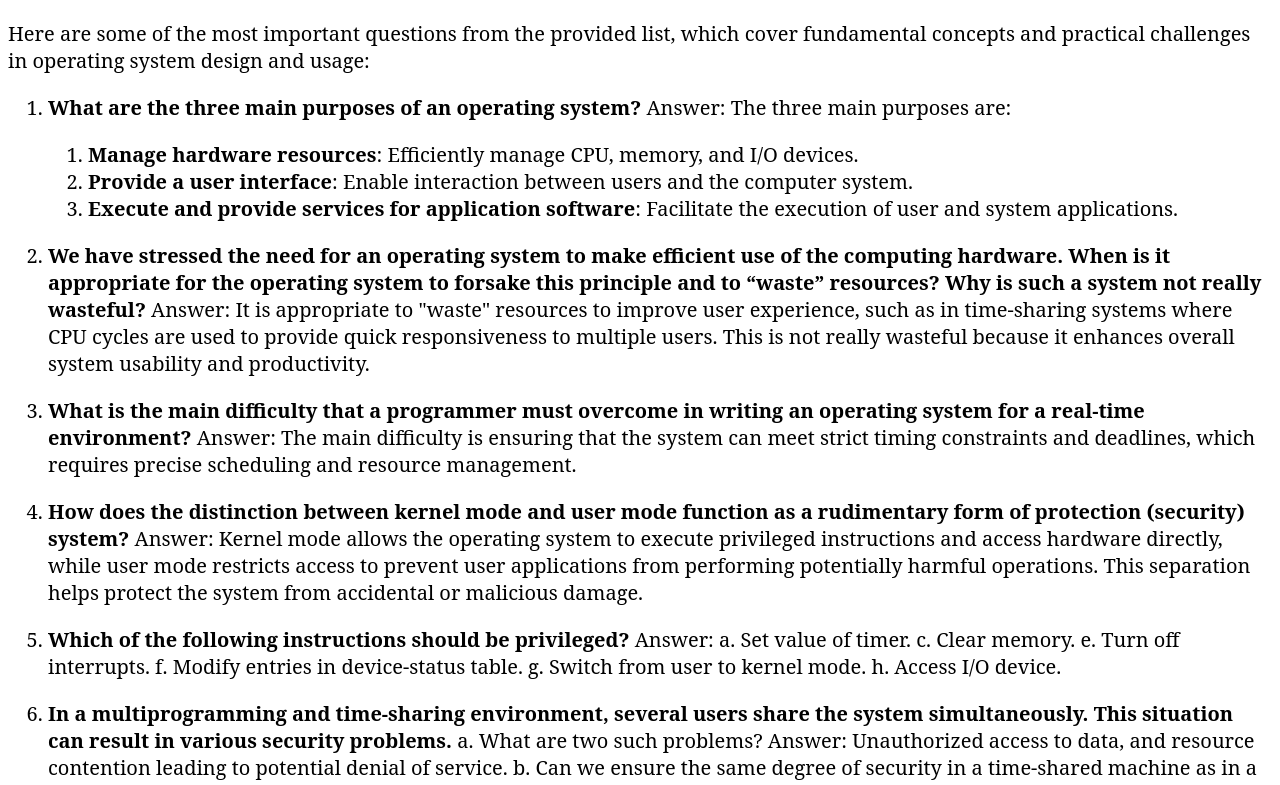
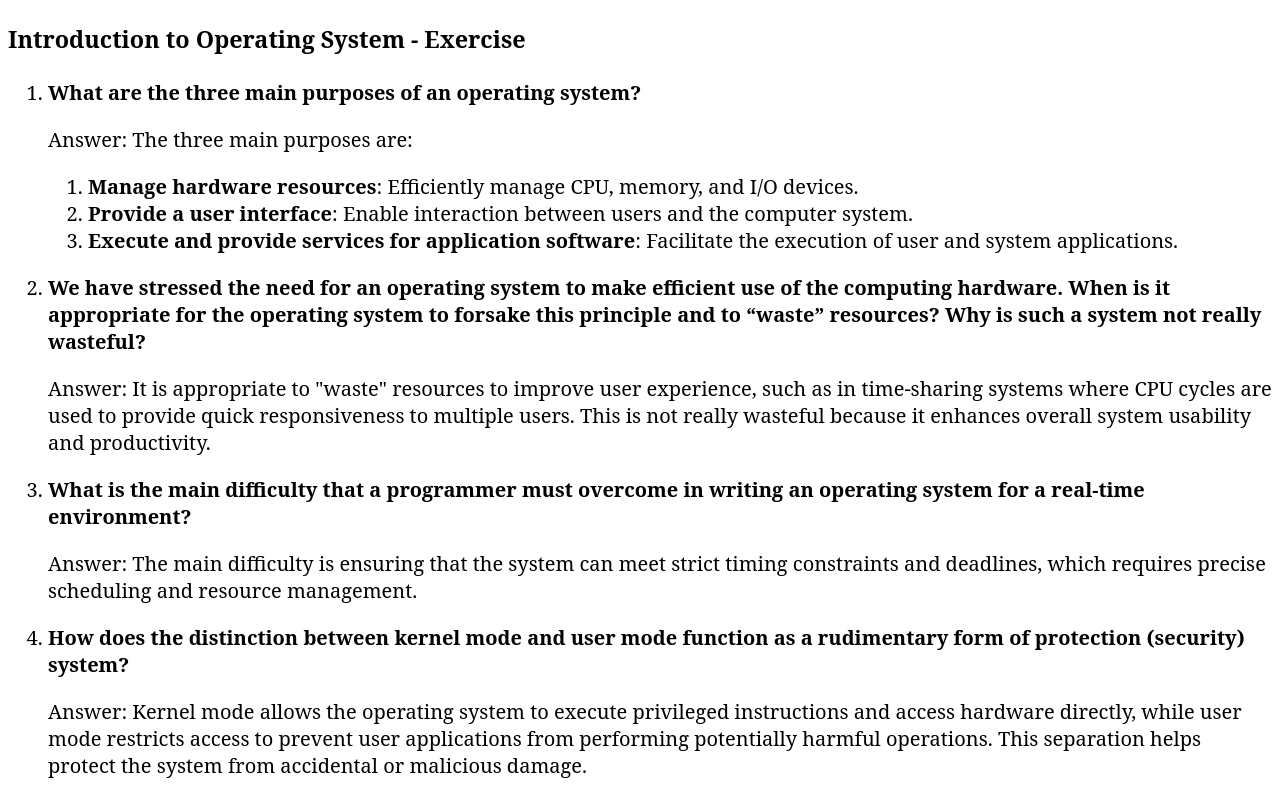
Before and after one commit to YouMingYeh/cs-book, a Next.js app: page /operating-system/introduction-exercise in a window 1280 px wide. Shown: the top 785 px of the page. Built offline with nearby package versions, Linux system fonts and the light colour scheme.

Commit message:
chore: Update introduction to operating system exercise page

```diff
--- a/pages/operating-system/introduction-exercise.mdx
+++ b/pages/operating-system/introduction-exercise.mdx
@@ -1,6 +1,7 @@
-Here are some of the most important questions from the provided list, which cover fundamental concepts and practical challenges in operating system design and usage:
+### Introduction to Operating System - Exercise
 
 1. **What are the three main purposes of an operating system?**
+
    Answer: The three main purposes are:
 
    1. **Manage hardware resources**: Efficiently manage CPU, memory, and I/O devices.
@@ -8,12 +9,15 @@ Here are some of the most important questions from the provided list, which cove
    3. **Execute and provide services for application software**: Facilitate the execution of user and system applications.
 
 2. **We have stressed the need for an operating system to make efficient use of the computing hardware. When is it appropriate for the operating system to forsake this principle and to “waste” resources? Why is such a system not really wasteful?**
+
    Answer: It is appropriate to "waste" resources to improve user experience, such as in time-sharing systems where CPU cycles are used to provide quick responsiveness to multiple users. This is not really wasteful because it enhances overall system usability and productivity.
 
 3. **What is the main difficulty that a programmer must overcome in writing an operating system for a real-time environment?**
+
    Answer: The main difficulty is ensuring that the system can meet strict timing constraints and deadlines, which requires precise scheduling and resource management.
 
 4. **How does the distinction between kernel mode and user mode function as a rudimentary form of protection (security) system?**
+
    Answer: Kernel mode allows the operating system to execute privileged instructions and access hardware directly, while user mode restricts access to prevent user applications from performing potentially harmful operations. This separation helps protect the system from accidental or malicious damage.
 
 5. **Which of the following instructions should be privileged?**
@@ -26,15 +30,21 @@ Here are some of the most important questions from the provided list, which cove
    h. Access I/O device.
 
 6. **In a multiprogramming and time-sharing environment, several users share the system simultaneously. This situation can result in various security problems.**
+
    a. What are two such problems?
+
    Answer: Unauthorized access to data, and resource contention leading to potential denial of service.
+
    b. Can we ensure the same degree of security in a time-shared machine as in a dedicated machine? Explain your answer.
+
    Answer: It is challenging to ensure the same level of security due to shared resources, but with proper access controls, isolation mechanisms, and monitoring, a high degree of security can be maintained.
 
 7. **Under what circumstances would a user be better off using a time-sharing system than a PC or a single-user workstation?**
+
    Answer: A user would be better off using a time-sharing system when they need to perform tasks that require high interactivity, access to shared resources, or collaborative work with other users, which are not as efficiently managed on a PC or single-user workstation.
 
 8. **Describe the differences between symmetric and asymmetric multiprocessing. What are three advantages and one disadvantage of multiprocessor systems?**
+
    Answer:
 
    - **Symmetric Multiprocessing (SMP)**: All processors share memory and I/O and are treated equally.
@@ -43,6 +53,7 @@ Here are some of the most important questions from the provided list, which cove
    - **Disadvantage**: Complexity in design and management.
 
 9. **What is the purpose of interrupts? How does an interrupt differ from a trap? Can traps be generated intentionally by a user program? If so, for what purpose?**
+
    Answer:
 
    - **Purpose of Interrupts**: Interrupts allow the CPU to respond to asynchronous events, improving system responsiveness.
@@ -50,4 +61,5 @@ Here are some of the most important questions from the provided list, which cove
    - **Intentional Traps**: Yes, traps can be generated intentionally to invoke system calls for services like I/O operations.
 
 10. **Some computer systems do not provide a privileged mode of operation in hardware. Is it possible to construct a secure operating system for these computer systems?**
+
     Answer: It is possible, but challenging. Software-based protection mechanisms like sandboxing, virtualization, and strict access controls can be implemented, though they may not be as robust or efficient as hardware-based protection.
```
